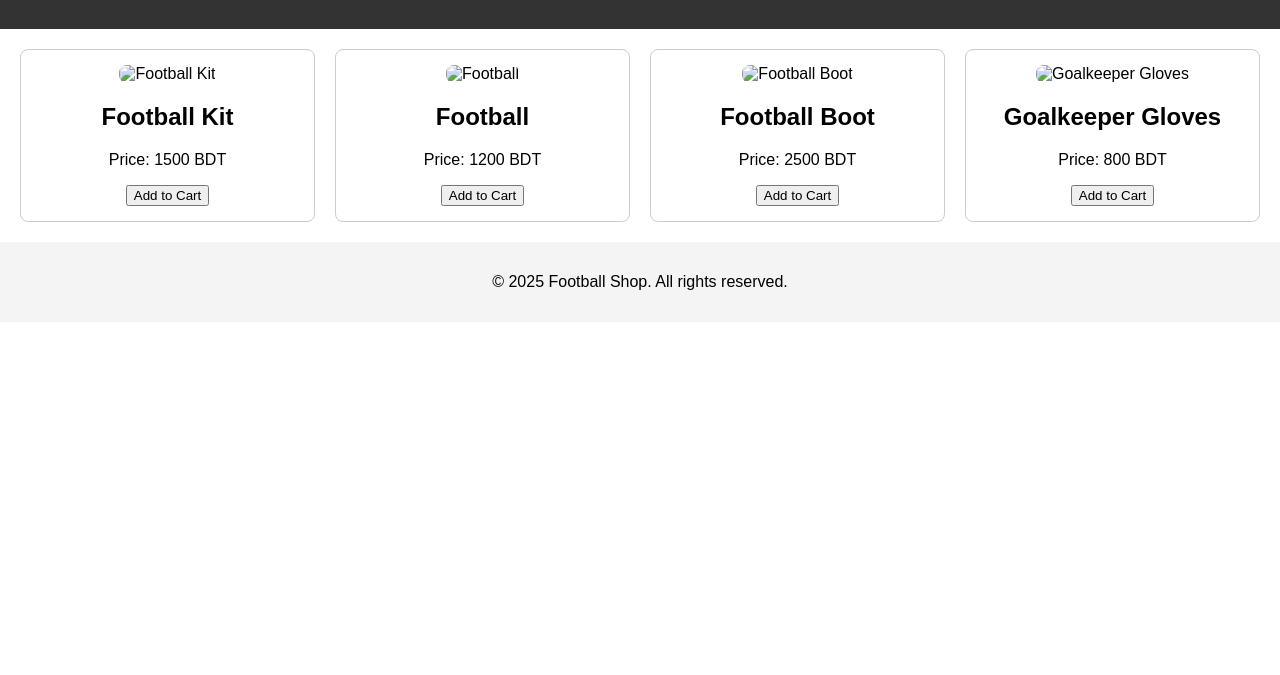
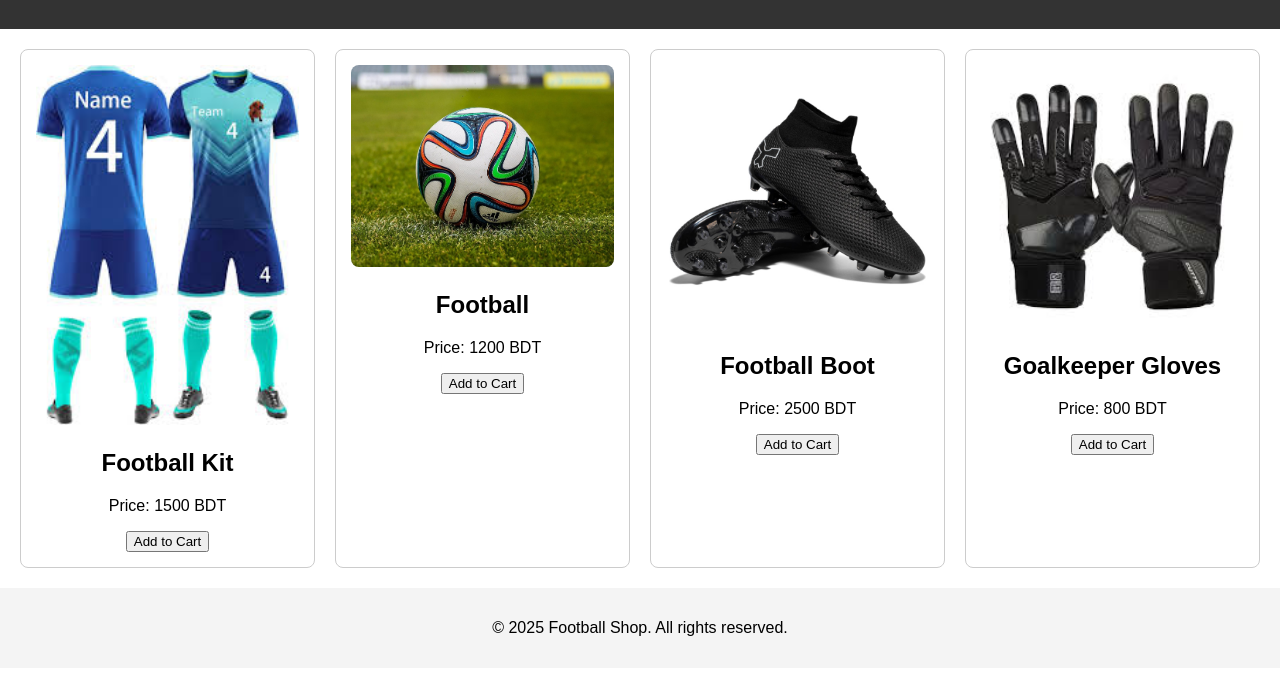
Before and after one commit to PiusBiswas/FootballVerse, a plain HTML site: page index.html in a window 1280 px wide. Shown: the part 71-746 px from the top of the page. Drawn offline with Linux system fonts and the light colour scheme.

Commit message:
Update index.html

```diff
--- a/index.html
+++ b/index.html
@@ -1,4 +1,3 @@
-
 <!DOCTYPE html>
 <html lang="en">
 <head>
@@ -19,25 +18,25 @@
     </header>
     <section class="products">
         <div class="product">
-            <img src="img/kit.jpg" alt="Football Kit">
+            <img src="kit.jpg" alt="Football Kit">
             <h2>Football Kit</h2>
             <p>Price: 1500 BDT</p>
             <button>Add to Cart</button>
         </div>
         <div class="product">
-            <img src="img/ball.jpg" alt="Football">
+            <img src="ball.jpg" alt="Football">
             <h2>Football</h2>
             <p>Price: 1200 BDT</p>
             <button>Add to Cart</button>
         </div>
         <div class="product">
-            <img src="img/boot.jpg" alt="Football Boot">
+            <img src="boot.jpg" alt="Football Boot">
             <h2>Football Boot</h2>
             <p>Price: 2500 BDT</p>
             <button>Add to Cart</button>
         </div>
         <div class="product">
-            <img src="img/gloves.jpg" alt="Goalkeeper Gloves">
+            <img src="Gloves.jpg" alt="Goalkeeper Gloves">
             <h2>Goalkeeper Gloves</h2>
             <p>Price: 800 BDT</p>
             <button>Add to Cart</button>
```
